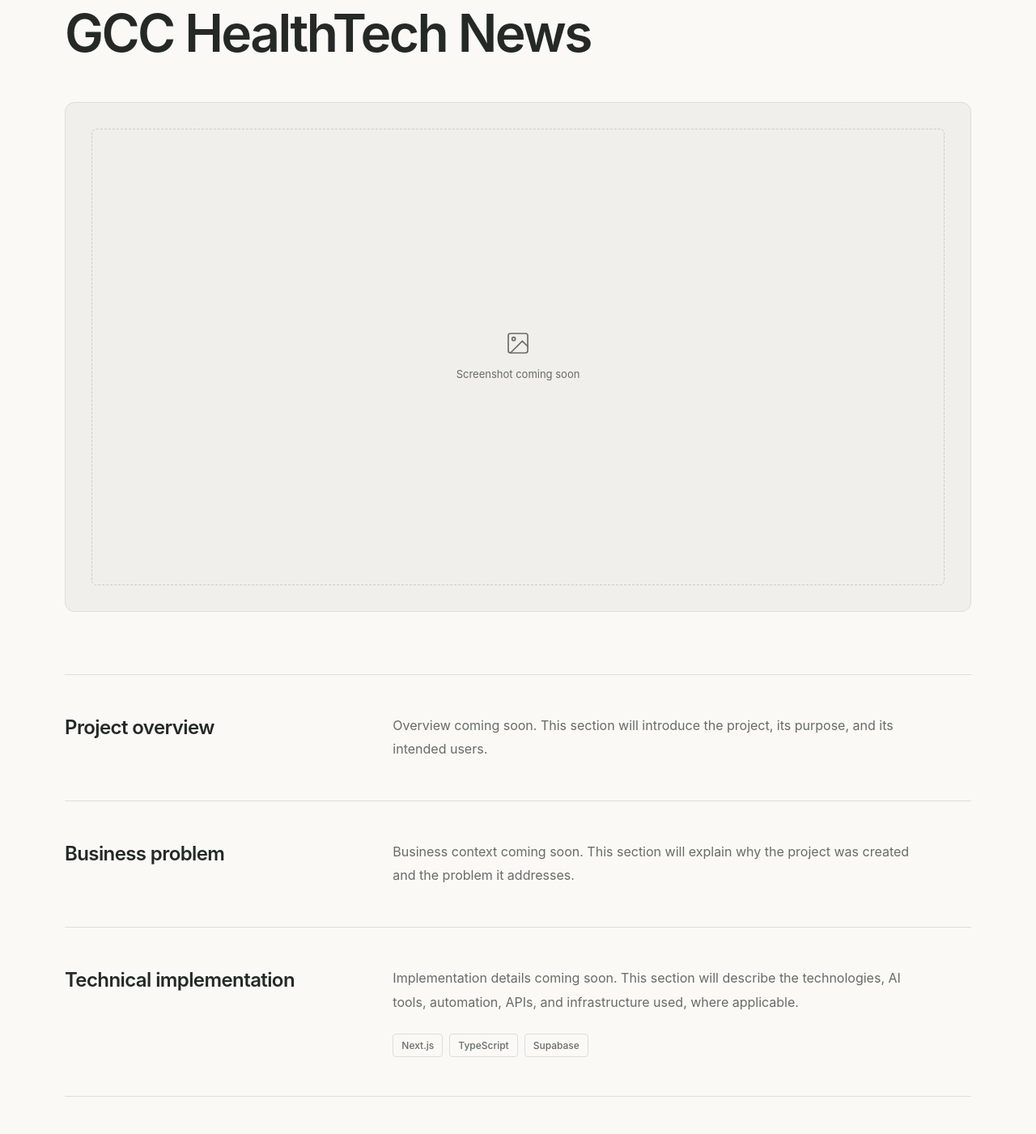
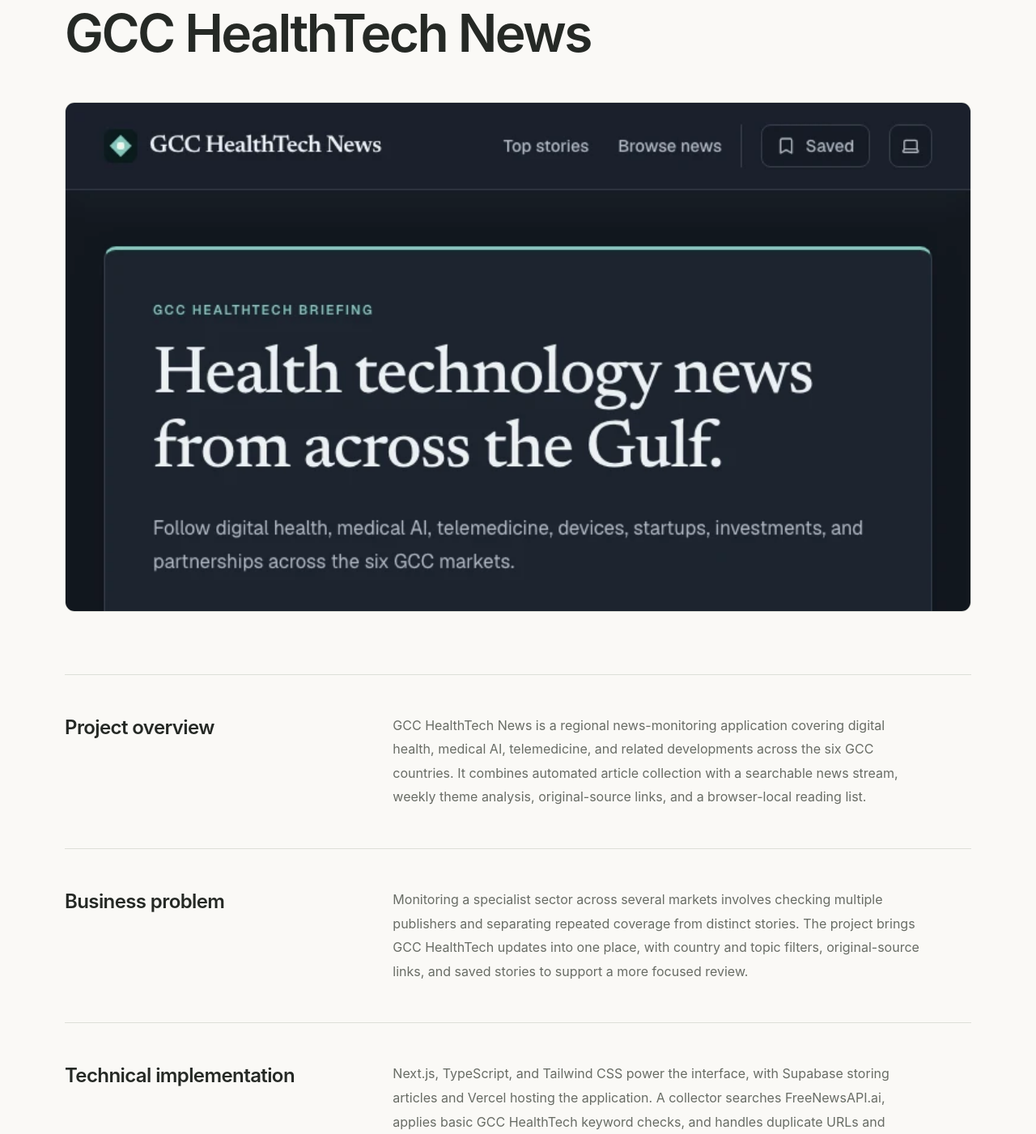
Before and after one commit to Bazian-io/portfolio, a Next.js app: page /projects/gcc-healthtech-news in a window 1280 px wide. Shown: the part 320-1721 px from the top of the page at 81% size. Built offline with nearby package versions, Linux system fonts and the light colour scheme.

Commit message:
Project section

```diff
--- a/app/components/project-case-study.tsx
+++ b/app/components/project-case-study.tsx
@@ -21,6 +21,8 @@
       </header>
       <ProjectScreenshot
         title={project.title}
+        screenshot={project.screenshot}
+        sizes="(min-width: 1216px) 1120px, 90vw"
         className="case-study-screenshot"
       />
       <div className="case-study-sections">
--- a/app/components/project-screenshot.tsx
+++ b/app/components/project-screenshot.tsx
@@ -1,10 +1,30 @@
+import Image from "next/image";
+import type { Project } from "../data/projects";
+
 export default function ProjectScreenshot({
   title,
+  screenshot,
+  sizes = "(min-width: 1216px) 544px, (min-width: 768px) 45vw, 90vw",
   className = "",
 }: {
   title: string;
+  screenshot?: Project["screenshot"];
+  sizes?: string;
   className?: string;
 }) {
+  if (screenshot) {
+    return (
+      <div className={`project-preview project-preview-image ${className}`}>
+        <Image
+          src={screenshot.src}
+          alt={screenshot.alt}
+          fill
+          sizes={sizes}
+        />
+      </div>
+    );
+  }
+
   return (
     <div
       className={`project-preview ${className}`}
--- a/app/components/selected-projects.tsx
+++ b/app/components/selected-projects.tsx
@@ -32,7 +32,10 @@
               href={`/projects/${project.slug}`}
               aria-labelledby={`${project.slug}-heading`}
             >
-              <ProjectScreenshot title={project.title} />
+              <ProjectScreenshot
+                title={project.title}
+                screenshot={project.screenshot}
+              />
               <div className="project-card-content">
                 <CardHeading
                   className="project-card-title"
--- a/app/data/projects.ts
+++ b/app/data/projects.ts
@@ -6,6 +6,10 @@
   overview?: string;
   businessProblem?: string;
   implementation?: string;
+  screenshot?: {
+    src: string;
+    alt: string;
+  };
   liveUrl?: string;
   githubUrl?: string;
 };
@@ -14,7 +18,21 @@
   {
     slug: "gcc-healthtech-news",
     title: "GCC HealthTech News",
-    technologies: ["Next.js", "TypeScript", "Supabase"],
+    technologies: ["Next.js", "TypeScript", "Tailwind CSS", "Supabase", "Vercel"],
+    summary:
+      "An automated GCC HealthTech briefing combining multi-source news, regional filters, and weekly topic trends in one reading experience.",
+    overview:
+      "GCC HealthTech News is a regional news-monitoring application covering digital health, medical AI, telemedicine, and related developments across the six GCC countries. It combines automated article collection with a searchable news stream, weekly theme analysis, original-source links, and a browser-local reading list.",
+    businessProblem:
+      "Monitoring a specialist sector across several markets involves checking multiple publishers and separating repeated coverage from distinct stories. The project brings GCC HealthTech updates into one place, with country and topic filters, original-source links, and saved stories to support a more focused review.",
+    implementation:
+      "Next.js, TypeScript, and Tailwind CSS power the interface, with Supabase storing articles and Vercel hosting the application. A collector searches FreeNewsAPI.ai, applies basic GCC HealthTech keyword checks, and handles duplicate URLs and matching headlines. Vercel Cron is configured for daily collection through a protected endpoint. RSS and GDELT collectors save drafts, while a separate, optional Claude tool assesses relevance. Published stories feed the reading interface; saved stories stay in the reader’s browser.",
+    screenshot: {
+      src: "/projects/gcc-healthtech-news.webp",
+      alt: "GCC HealthTech News homepage with its regional briefing and weekly trend analysis.",
+    },
+    liveUrl: "https://health-tech-news-gcc.vercel.app/",
+    githubUrl: "https://github.com/Bazian-io/HealthTechNews-GCC",
   },
   {
     slug: "institutional-ownership-tracker",
--- a/app/globals.css
+++ b/app/globals.css
@@ -291,6 +291,17 @@
   text-align: center;
 }
 
+.project-preview-image {
+  position: relative;
+  overflow: hidden;
+  padding: 0;
+}
+
+.project-preview-image img {
+  object-fit: cover;
+  object-position: top;
+}
+
 .project-card-content {
   display: flex;
   flex: 1;
```
Also changed, not shown: public/projects/gcc-healthtech-news.webp (added), 1 other file (tests, documents, lock files or other folders).
